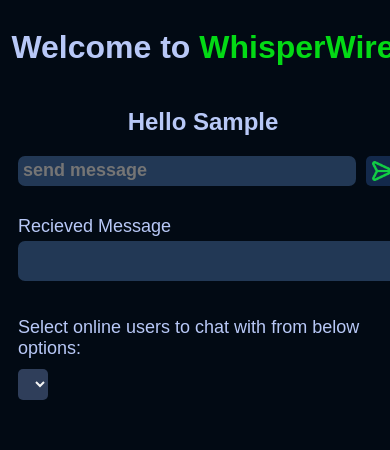
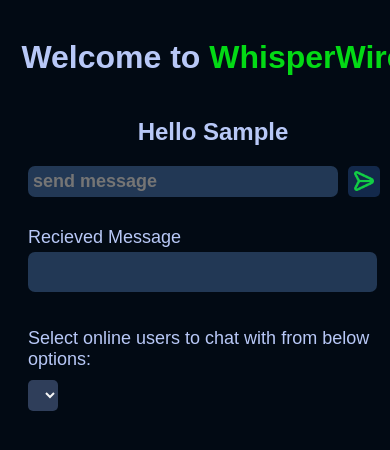
Before and after one commit to Subhamk2004/tempclient, a plain HTML site: page index.html in a window 390 px wide. Both pictures are taken after typing "Sample", "Sample" into the empty fields and a click on the button "Submit your details". Shown: the top 450 px of the page. Drawn offline with nearby package versions, Linux system fonts and the light colour scheme; no server answers.

Commit message:
changes:

```diff
--- a/index.css
+++ b/index.css
@@ -96,3 +96,20 @@ input:hover{
     font-size: 17px;
     font-weight: 500;
 }
+
+@media screen and (max-width: 508px) {
+    body{
+        padding:10px;
+    }
+    #sender, #receiver{
+        margin-left: 0px;
+        margin-top: 7px;
+    }
+    #sendField{
+        width: 300px;
+        height: auto;
+    }
+    #recieveField{
+        width: 87%;
+    }
+}
--- a/index.html
+++ b/index.html
@@ -13,7 +13,7 @@
     <h2 id="heading">Hello <span id="currentUser"></span></h2>
     <div class="container">
         <p class="paras">Enter your userId:
-            <input id="sender" type="text" required>
+            <input id="sender" type="text" required placeholder="Any id of your choice">
         </p>
         <p class="paras">Enter the recieverId:
             <input id="receiver" type="text" placeholder="Optional if receiver online">
--- a/index.mjs
+++ b/index.mjs
@@ -1,4 +1,4 @@
-const socket = io("http://localhost:3000");
+const socket = io("https://test-backend-dmi7.onrender.com");
 
 socket.on('connect', (res) => {
     console.log('connected to server');
```
